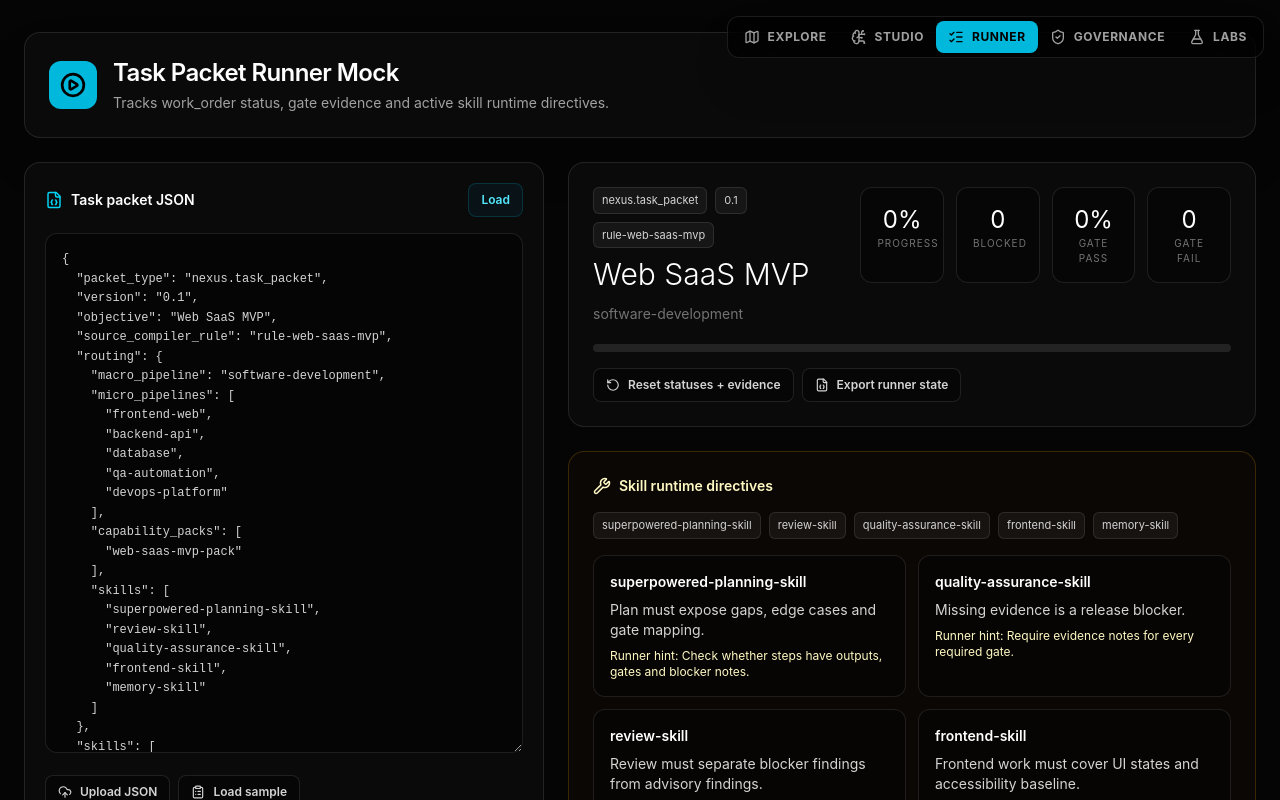
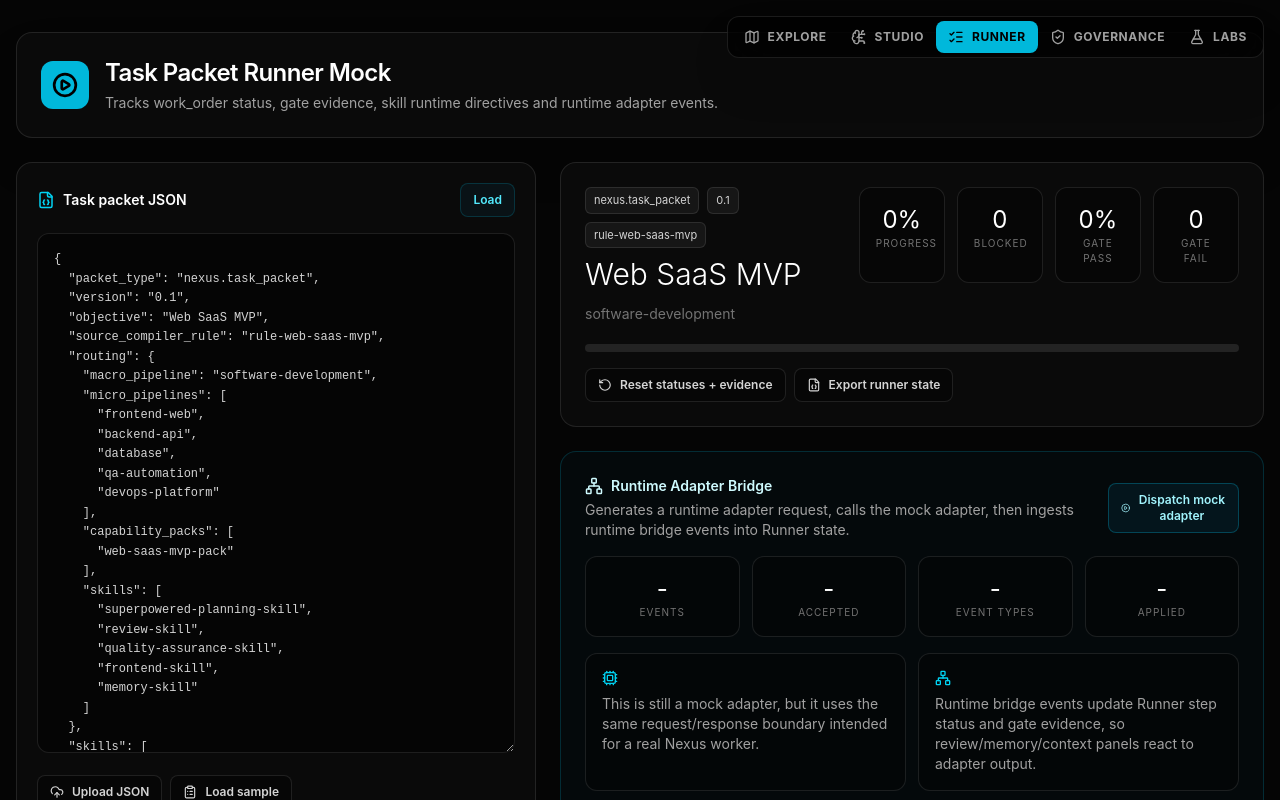
Before and after one commit to coskunhasib/Nexus_Capability_OS, a React (Vite) app: page / in a window 1280 px wide. Both pictures are taken after a click on the button "Send Runner". Shown: the top 800 px of the page. Built offline with nearby package versions, Linux system fonts and the light colour scheme.

Commit message:
runner: connect mock runtime adapter panel

```diff
--- a/src/TaskRunnerMock.tsx
+++ b/src/TaskRunnerMock.tsx
@@ -1,6 +1,7 @@
 import { useEffect, useMemo, useState } from 'react';
 import { ClipboardList, FileJson, ListChecks, PlayCircle, RotateCcw, ShieldCheck, UploadCloud, Wrench } from 'lucide-react';
 import ReviewReportPanel from './ReviewReportPanel.tsx';
+import RuntimeAdapterPanel from './RuntimeAdapterPanel.tsx';
 import { buildSkillDirectives, getPacketSkillIds, skillCoverageWarnings } from './skillRuntime.ts';
 
 type WorkStatus = 'not_started' | 'in_progress' | 'blocked' | 'done';
@@ -245,6 +246,11 @@ export default function TaskRunnerMock({ initialPacket }: { initialPacket?: unkn
     setEvidence(initialEvidence(packet));
   };
 
+  const applyRuntimeState = (next: { statuses: Record<string, WorkStatus>; evidence: EvidenceState }) => {
+    setStatuses(next.statuses);
+    setEvidence(next.evidence);
+  };
+
   const exportState = () => {
     const output = {
       ...packet,
@@ -280,14 +286,14 @@ export default function TaskRunnerMock({ initialPacket }: { initialPacket?: unkn
   };
 
   return (
-    <div className="min-h-screen bg-[#050505] px-4 py-8 text-neutral-200 sm:px-6">
+    <div className="min-h-screen bg-[#050505] px-4 py-8 text-neutral-200">
       <div className="mx-auto flex max-w-[1500px] flex-col gap-6">
         <header className="rounded-2xl border border-white/10 bg-[#0a0a0a] p-6 shadow-2xl">
           <div className="flex items-center gap-4">
             <div className="flex h-12 w-12 items-center justify-center rounded-xl bg-cyan-500 text-black"><PlayCircle size={26} strokeWidth={2.5} /></div>
             <div>
               <h1 className="text-2xl font-semibold tracking-tight text-white">Task Packet Runner Mock</h1>
-              <p className="mt-1 text-sm text-neutral-400">Tracks work_order status, gate evidence and active skill runtime directives.</p>
+              <p className="mt-1 text-sm text-neutral-400">Tracks work_order status, gate evidence, skill runtime directives and runtime adapter events.</p>
             </div>
           </div>
         </header>
@@ -339,6 +345,8 @@ export default function TaskRunnerMock({ initialPacket }: { initialPacket?: unkn
               </div>
             </section>
 
+            <RuntimeAdapterPanel packet={packet} statuses={statuses} evidence={evidence} onApplyRuntimeState={applyRuntimeState} />
+
             {skillIds.length > 0 && <section className="rounded-2xl border border-yellow-500/20 bg-yellow-950/10 p-6"><div className="mb-4 flex items-center gap-2 text-sm font-semibold text-yellow-100"><Wrench size={18} />Skill runtime directives</div><div className="mb-4 flex flex-wrap gap-2">{skillIds.map((skill) => <Pill key={skill}>{skill}</Pill>)}</div><div className="grid gap-3 lg:grid-cols-2">{skillDirectives.map((directive) => <div key={directive.skill} className="rounded-xl border border-white/10 bg-black/30 p-4"><div className="mb-2 text-sm font-semibold text-white">{directive.skill}</div><p className="text-sm text-neutral-300">{directive.effect}</p><p className="mt-2 text-xs text-yellow-100">Runner hint: {directive.runner_hint}</p></div>)}</div>{skillWarnings.length > 0 && <div className="mt-4 rounded-xl border border-red-500/20 bg-red-950/10 p-4"><div className="mb-2 text-xs font-semibold text-red-200">Skill coverage warnings</div><div className="space-y-1 text-sm text-red-100">{skillWarnings.map((warning) => <div key={warning}>{warning}</div>)}</div></div>}</section>}
 
             <ReviewReportPanel packet={packet} statuses={statuses} evidence={evidence} />
```
